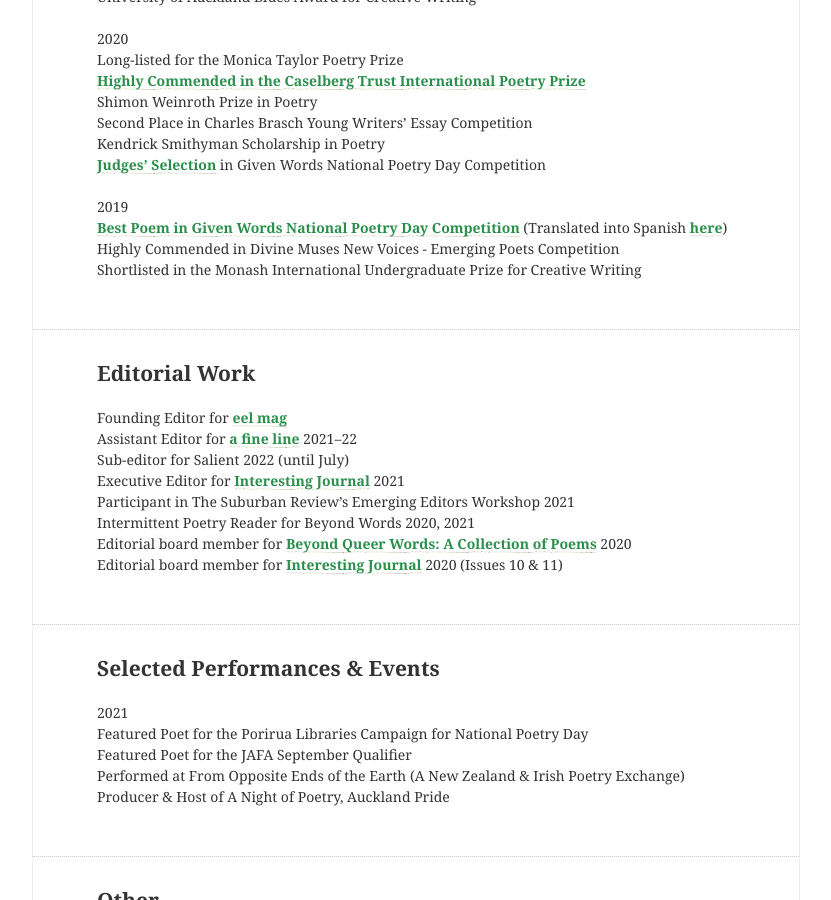
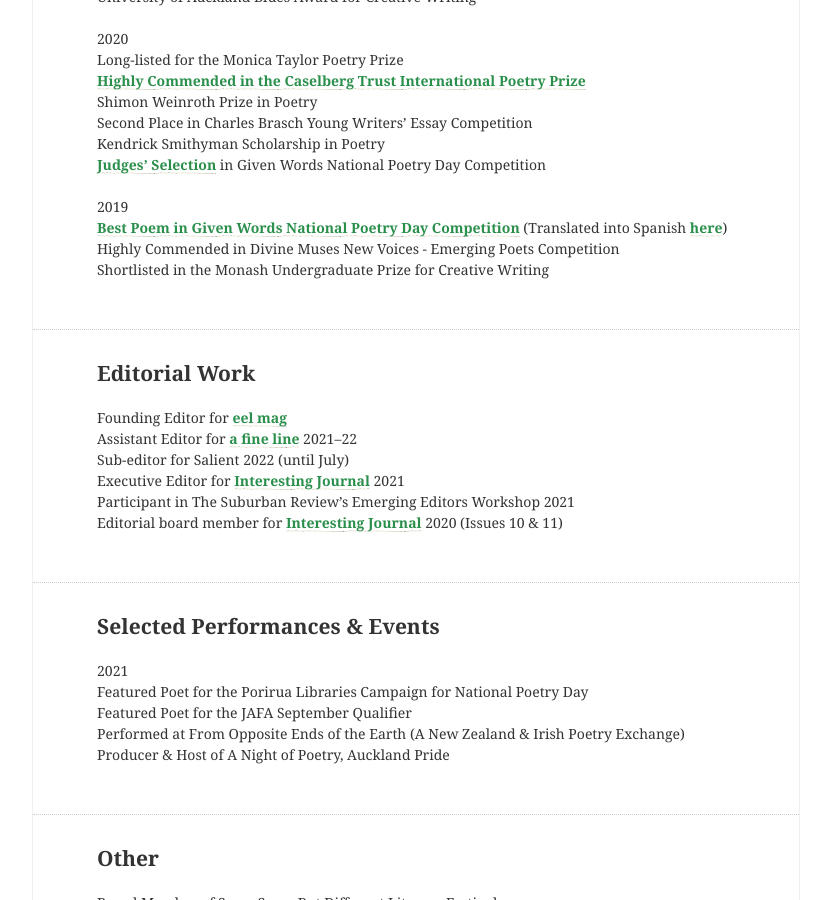
Before and after one commit to lilyholloway/lilyholloway.github.io, a Jekyll site: the page built from cv.md, in a window 1280 px wide and 900 px high, scrolled down 4428 px. Shown: the whole window, without its empty margins (224-1055 px from the left). Built offline with Jekyll 4.4.1, drawn with Linux system fonts in a browser that asks for light colours; nearby versions of some CDN libraries.

Commit message:
Update cv.md

```diff
--- a/cv.md
+++ b/cv.md
@@ -194,7 +194,7 @@ Kendrick Smithyman Scholarship in Poetry<br>
 2019<br>
 **<a href="https://nzgivenwords.blogspot.com/2019/09/">Best Poem in Given Words National Poetry Day Competition</a>** (Translated into Spanish **<a href="https://libropalabrasprestadas.blogspot.com/2019/11/dia-nacional-de-la-poesia-nueva-zelanda.html">here</a>**)<br>
 Highly Commended in Divine Muses New Voices - Emerging Poets Competition<br>
-Shortlisted in the Monash International Undergraduate Prize for Creative Writing<br>
+Shortlisted in the Monash Undergraduate Prize for Creative Writing<br>
 <br>
 
 ---
@@ -204,8 +204,6 @@ Assistant Editor for **<a href="https://poetrysociety.org.nz/poems-reviews/a-fin
 Sub-editor for Salient 2022 (until July)<br>
 Executive Editor for **<a href="https://www.interestingjournal.com/who-we-are">Interesting Journal</a>** 2021<br>
 Participant in The Suburban Review's Emerging Editors Workshop 2021<br>
-Intermittent Poetry Reader for Beyond Words 2020, 2021<br>
-Editorial board member for **<a href="https://www.beyondwordsmag.com/online-store/Beyond-Queer-Words-A-Collection-of-Poems-p218768615">Beyond Queer Words: A Collection of Poems</a>** 2020<br>
 Editorial board member for **<a href="https://www.interestingjournal.com/who-we-are">Interesting Journal</a>** 2020 (Issues 10 & 11)<br>
 <br>
 
```
